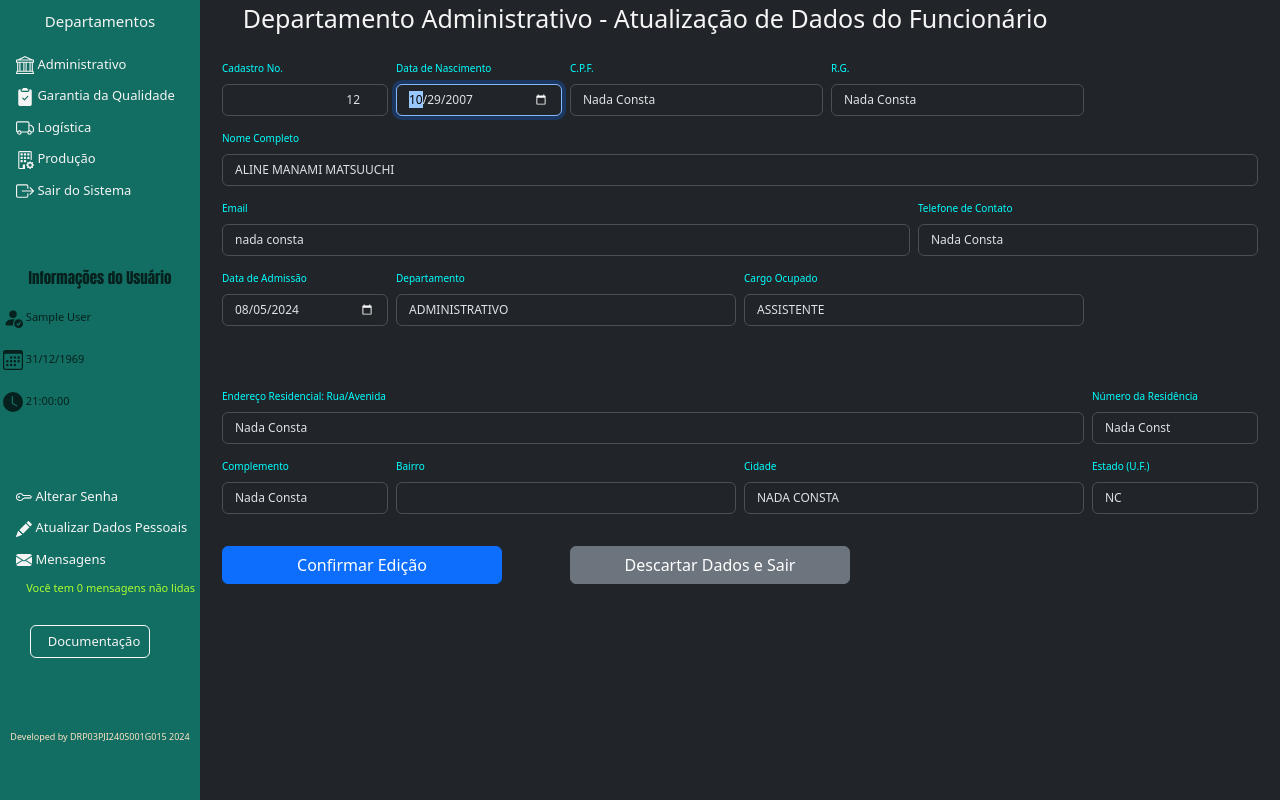
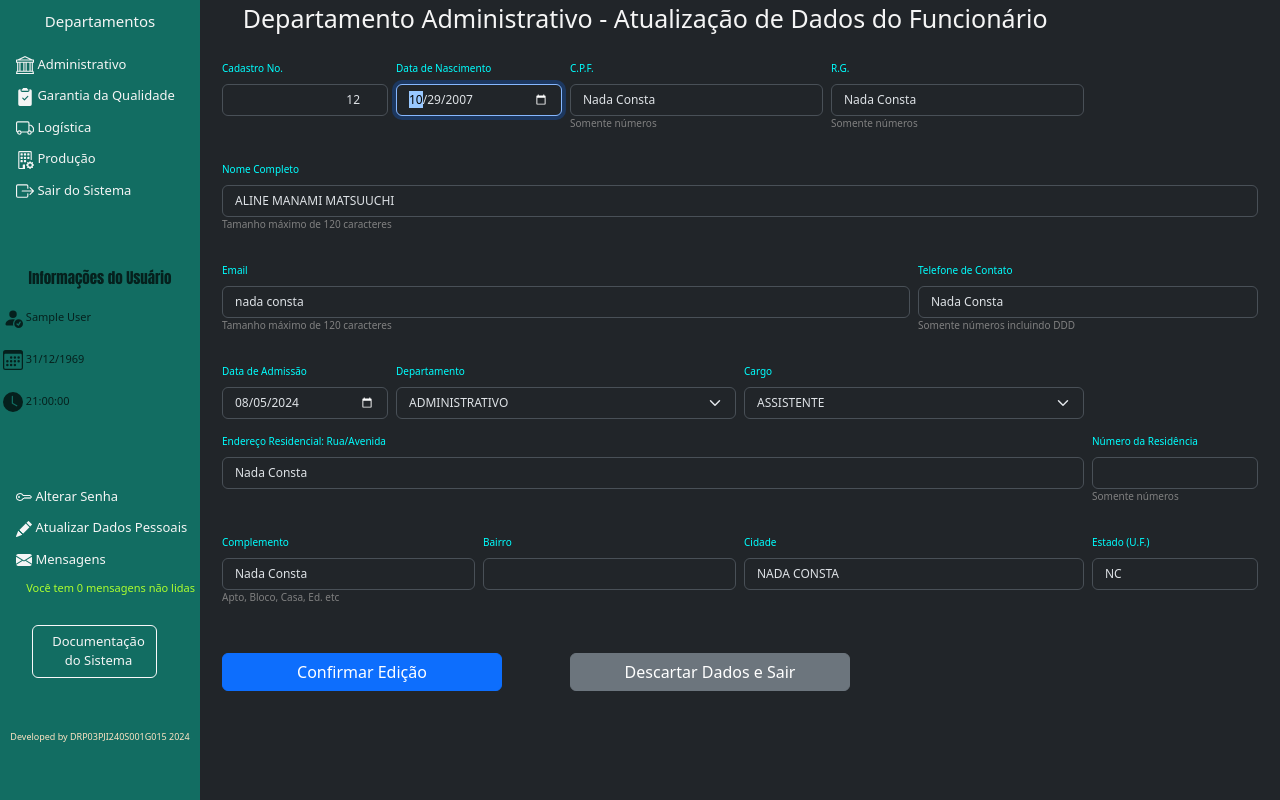
Before and after one commit to GRUPO014-PI-UNIVESP/DRP03PJI240S001G015, a PHP site: page /08EditaRegistroFuncionario.php?id=12 in a window 1280 px wide. Run offline with PHP 8.4, Linux system fonts and the light colour scheme; the visitor is signed in with stand-in values (Sample User, id 1); data comes from the database, SQL or seed files in the repository.

Commit message:
correções e atualizações

```diff
--- a/06QuadroFuncionarios.php
+++ b/06QuadroFuncionarios.php
@@ -57,8 +57,8 @@ $query_depto->execute();
                           <path d='M12.854.146a.5.5 0 0 0-.707 0L10.5 1.793 14.207 5.5l1.647-1.646a.5.5 0 0 0 0-.708zm.646 6.061L9.793 2.5 3.293 9H3.5a.5.5 0 0 1 .5.5v.5h.5a.5.5 0 0 1 .5.5v.5h.5a.5.5 0 0 1 .5.5v.5h.5a.5.5 0 0 1 .5.5v.207zm-7.468 7.468A.5.5 0 0 1 6 13.5V13h-.5a.5.5 0 0 1-.5-.5V12h-.5a.5.5 0 0 1-.5-.5V11h-.5a.5.5 0 0 1-.5-.5V10h-.5a.5.5 0 0 1-.175-.032l-.179.178a.5.5 0 0 0-.11.168l-2 5a.5.5 0 0 0 .65.65l5-2a.5.5 0 0 0 .168-.11z'/>
                         </svg></a>
                       <a class="btn btn-sm btn-danger" href="<?php echo $acesso9 ?>?id=<?php echo $id1 ?>">
-                        <svg xmlns='http://www.w3.org/2000/svg' width='16' height='16' fill='currentColor' class='bi bi-pencil-fill' viewBox='0 0 16 16'>
-                          <path d='M12.854.146a.5.5 0 0 0-.707 0L10.5 1.793 14.207 5.5l1.647-1.646a.5.5 0 0 0 0-.708zm.646 6.061L9.793 2.5 3.293 9H3.5a.5.5 0 0 1 .5.5v.5h.5a.5.5 0 0 1 .5.5v.5h.5a.5.5 0 0 1 .5.5v.5h.5a.5.5 0 0 1 .5.5v.207zm-7.468 7.468A.5.5 0 0 1 6 13.5V13h-.5a.5.5 0 0 1-.5-.5V12h-.5a.5.5 0 0 1-.5-.5V11h-.5a.5.5 0 0 1-.5-.5V10h-.5a.5.5 0 0 1-.175-.032l-.179.178a.5.5 0 0 0-.11.168l-2 5a.5.5 0 0 0 .65.65l5-2a.5.5 0 0 0 .168-.11z'/>
+                        <svg xmlns="http://www.w3.org/2000/svg" width="16" height="16" fill="currentColor" class="bi bi-trash3-fill" viewBox="0 0 16 16">
+                          <path d="M11 1.5v1h3.5a.5.5 0 0 1 0 1h-.538l-.853 10.66A2 2 0 0 1 11.115 16h-6.23a2 2 0 0 1-1.994-1.84L2.038 3.5H1.5a.5.5 0 0 1 0-1H5v-1A1.5 1.5 0 0 1 6.5 0h3A1.5 1.5 0 0 1 11 1.5m-5 0v1h4v-1a.5.5 0 0 0-.5-.5h-3a.5.5 0 0 0-.5.5M4.5 5.029l.5 8.5a.5.5 0 1 0 .998-.06l-.5-8.5a.5.5 0 1 0-.998.06m6.53-.528a.5.5 0 0 0-.528.47l-.5 8.5a.5.5 0 0 0 .998.058l.5-8.5a.5.5 0 0 0-.47-.528M8 4.5a.5.5 0 0 0-.5.5v8.5a.5.5 0 0 0 1 0V5a.5.5 0 0 0-.5-.5"/>
                         </svg></a>
                     </td>
                   </tr><?php } ?>
--- a/08EditaRegistroFuncionario.php
+++ b/08EditaRegistroFuncionario.php
@@ -2,6 +2,13 @@
 // inclusão do banco de dados e estrutura base da página web
 include_once 'ConnectDB.php';
 include_once 'EstruturaPrincipal.php';
+
+// busca informações da tabela 'departamentos'
+$query_depto = $connDB->prepare("SELECT * FROM departamentos");
+$query_depto->execute();
+// busca informações da tabela 'cargos'
+$query_cargo = $connDB->prepare("SELECT * FROM cargos");
+$query_cargo->execute();
 
 //verifica identificador do registro para busca no banco de dados
 if(!empty($_GET['id'])){
@@ -33,17 +40,11 @@ if(!empty($dados['submit'])){
   if(!empty($dados['uf']))       {$estado   = strtoupper($dados['uf']);       }else{$estado   = 'NC';}
 
   // definir credencial de acordo com cargo
-  $credencial = '';
-  switch($cargo){
-    case 'DIRETOR(A) EXECUTIVO(A)': $credencial = 7; break;  case 'GERENTE'               : $credencial = 6; break;
-    case 'SUPERVISOR(A)'          : $credencial = 5; break;  case 'ANALISTA SR'           : $credencial = 4; break;
-    case 'ANALISTA JR'            : $credencial = 3; break;  case 'ASSISTENTE'            : $credencial = 2; break;
-    case 'LÍDER DE PRODUÇÃO'      : $credencial = 3; break;  case 'OPERADOR(A) DE MÁQUINA': $credencial = 2; break;
-    case 'SERVENTE'               : $credencial = 1; break;  case 'MECÂNICO(A) CHEFE'     : $credencial = 4; break;
-    case 'MECÂNICO'               : $credencial = 3; break;  case 'ENGENHEIRO(A)'         : $credencial = 5; break;
-    case 'TECNICO(A)'             : $credencial = 3; break;  case 'PROGRAMADOR(A)'        : $credencial = 2; break;
-    case 'MOTORISTA'              : $credencial = 1; break;  case 'FAXINEIRO'             : $credencial = 1; break;
-  }
+  $query_cred = $connDB->prepare("SELECT CREDENCIAL FROM cargos WHERE CARGO = :cargo LIMIT 1");
+  $query_cred->bindParam(':cargo', $dados['cargo'], PDO::PARAM_STR);
+  $query_cred->execute();
+  $result_cred = $query_cred->fetch(PDO::FETCH_ASSOC);
+  $credencial = $result_cred['CREDENCIAL'];
 
   $registra = $connDB->prepare("UPDATE quadro_funcionarios
                                 SET    NOME_FUNCIONARIO = :nomeFunc, DATA_ADMISSAO = :dataAdmi, CARGO = :cargo, DEPARTAMENTO = :departamento, CREDENCIAL = :credencial,
@@ -91,26 +92,31 @@ if(isset($_SESSION['msg'])){
         <div class="col-md-3">
           <label for="cpfFunc" class="form-label" style="font-size: 10px; color:aqua">C.P.F.</label>
           <input style="font-size: 12px" type="text" class="form-control" id="CPFInput" name="cpfFunc" value="<?php echo $rowID['CPF'];?>" maxlength="11" onkeyup="criaMascara('CPF')">
+          <p style="font-size: 10px; color: grey">Somente números</p>
         </div>
 
         <div class="col-md-3">
           <label for="rgFunc" class="form-label" style="font-size: 10px; color:aqua">R.G.</label>
           <input style="font-size: 12px" type="text" class="form-control" id="RGInput" name="rgFunc" value="<?php echo $rowID['RG'];?>" maxlength="9" onkeyup="criaMascara('RG')">
+          <p style="font-size: 10px; color: grey">Somente números</p>
         </div>
 
         <div class="col-12">
           <label for="nomeFunc" class="form-label" style="font-size: 10px; color:aqua">Nome Completo</label>
           <input style="font-size: 12px; text-transform:uppercase" type="text" class="form-control" id="nomeFunc" name="nomeFunc" value="<?php echo $rowID['NOME_FUNCIONARIO'];?>" maxlength="120">
+          <p style="font-size: 10px; color: grey">Tamanho máximo de 120 caracteres</p>
         </div>
 
         <div class="col-8">
           <label for="emailFunc" class="form-label" style="font-size: 10px; color:aqua">Email</label>
           <input style="font-size: 12px; text-transform:lowercase" type="text" class="form-control" id="emailFunc" name="emailFunc" value="<?php echo $rowID['EMAIL'];?>">
+          <p style="font-size: 10px; color: grey">Tamanho máximo de 120 caracteres</p>
         </div>
 
         <div class="col-md-4">
           <label for="telefone" class="form-label" style="font-size: 10px; color:aqua">Telefone de Contato</label>
           <input style="font-size: 12px" type="text" class="form-control" id="CelularInput" name="telefone" value="<?php echo $rowID['TELEFONE'];?>" maxlength="11" onkeyup="criaMascara('Celular')">
+          <p style="font-size: 10px; color: grey">Somente números incluindo DDD</p>
         </div>
 
         <div class="col-md-2">
@@ -120,32 +126,44 @@ if(isset($_SESSION['msg'])){
 
         <div class="col-md-4">
           <label for="departamento" class="form-label" style="font-size: 10px; color:aqua">Departamento</label>
-          <input style="font-size: 12px; text-transform:uppercase" type="text" class="form-control" id="departamento" name="departamento" value="<?php echo $rowID['DEPARTAMENTO'];?>">
+          <select style="font-size: 12px" id="departamento" class="form-select" name="departamento" value="<?php echo $rowID['DEPARTAMENTO'];?>">
+            <option style="font-size: 12px" selected><?php echo $rowID['DEPARTAMENTO'];?></option>
+            <?php
+              while($selDepto = $query_depto->fetch(PDO::FETCH_ASSOC)){?>
+                <option style="font-size: 12px"><?php echo $selDepto['DEPARTAMENTO']; ?></option> <?php
+              }?>
+          </select>
         </div>
 
         <div class="col-md-4">
-          <label for="cargo" class="form-label" style="font-size: 10px; color:aqua">Cargo Ocupado</label>
-          <input style="font-size: 12px; text-transform:uppercase" type="text" class="form-control" id="cargo" name="cargo" value="<?php echo $rowID['CARGO'];?>">
+          <label for="cargo" class="form-label" style="font-size: 10px; color:aqua">Cargo</label>
+          <select style="font-size: 12px" id="cargo" class="form-select" name="cargo" value="<?php echo $rowID['CARGO'];?>">
+            <option style="font-size: 12px" selected><?php echo $rowID['CARGO'];?></option>
+            <?php
+              while($selCargo = $query_cargo->fetch(PDO::FETCH_ASSOC)){?>
+                <option style="font-size: 12px"><?php echo $selCargo['CARGO']; ?></option> <?php
+              }?>
+          </select>
         </div>
 
         <div class="col-10">
-          <br><br>
           <label for="ruaRes" class="form-label" style="font-size: 10px; color:aqua">Endereço Residencial: Rua/Avenida</label>
           <input style="font-size: 12px" type="text" class="form-control" id="ruaRes" name="ruaRes" value="<?php echo $rowID['RUA_RES'];?>">
         </div>
 
         <div class="col-md-2">
-          <br><br>
           <label for="numRes" class="form-label" style="font-size: 10px; color:aqua">Número da Residência</label>
-          <input style="font-size: 12px" type="text" class="form-control" id="numRes" name="numRes" value="<?php echo $rowID['NUM_RES'];?>"maxlength="6">
+          <input style="font-size: 12px" type="number" class="form-control" id="numRes" name="numRes" value="<?php echo $rowID['NUM_RES'];?>"maxlength="6">
+          <p style="font-size: 10px; color: grey">Somente números</p>
         </div>
 
-        <div class="col-md-2">
+        <div class="col-md-3">
           <label for="cplRes" class="form-label" style="font-size: 10px; color:aqua">Complemento</label>
           <input style="font-size: 12px" type="text" class="form-control" id="cplRes" name="cplRes" value="<?php echo $rowID['COMPLEMENTO'];?>">
+          <p style="font-size: 10px; color: grey">Apto, Bloco, Casa, Ed. etc</p>
         </div>
 
-        <div class="col-md-4">
+        <div class="col-md-3">
           <label for="bairro" class="form-label" style="font-size: 10px; color:aqua">Bairro</label>
           <input style="font-size: 12px; text-transform:uppercase" type="text" class="form-control" id="bairro" name="bairro" value="<?php echo $rowID['BAIRRO'];?>">
         </div>
--- a/17NovaMsg.php
+++ b/17NovaMsg.php
@@ -89,7 +89,7 @@ if(!empty($msg_query['enviar'])){
                   placeholder="Mensagem em até 500 caracteres"></textarea>
       </div>
       <div class="col-md-2">
-        <input style="width: 150px" class="btn btn-primary" type="submit" id="enviar" name="enviar" value="Enviar">
+        <input style="width: 140px" class="btn btn-primary" type="submit" id="enviar" name="enviar" value="Enviar">
       </div><br>
       <div class="col-md-3">
         <input style="width: 150px" class="btn btn-secondary" type="reset" id="reset" name="reset" value="Descartar e Sair" onclick="location.href='15Mensagens.php'">
--- a/EstruturaPrincipal.php
+++ b/EstruturaPrincipal.php
@@ -19,17 +19,15 @@
 
   if($_SESSION['departamento'] === 'ADMINISTRATIVO' || $_SESSION['credencial'] >= 4){
      $acesso1  = '00SeletorAdministrativo.php'   ;     $_SESSION['ordena'] = 'NOME_FUNCIONARIO';
-     $acesso5  = '06QuadroFuncionarios.php'      ;
-     $acesso7  = '07CadastroFuncionario.php'     ;
-     $acesso8  = '08EditaRegistroFuncionario.php';
-     $acesso9  = '10DeletaFunc.php'              ;
-     $acesso10 = '11CadastroFuncionario.php'     ;
-     $acesso11 = '30EntradaPedido.php'           ;
+     $acesso5  = '06QuadroFuncionarios.php'      ;     $acesso7  = '07CadastroFuncionario.php' ;
+     $acesso8  = '08EditaRegistroFuncionario.php';     $acesso9  = '10DeletaFunc.php'          ;
+     $acesso10 = '11CadastroFuncionario.php'     ;     $acesso11 = '30EntradaPedido.php'           ;
+
   }else{ $acesso1 = ''; $acesso5 = ''; $acesso7 = ''; $acesso8 = ''; $acesso9 = ''; $acesso10 = ''; $acesso11 = '';}
 
   if($_SESSION['departamento'] === 'QUALIDADE'      || $_SESSION['credencial'] >= 4){
-    $acesso2 = '01SeletorGQualidade.php';
-    $acesso12 = '40RegistroAnalise.php'           ;
+    $acesso2  = '01SeletorGQualidade.php';
+    $acesso12 = '40RegistroAnalise.php'  ;
   }else{ $acesso2 = ''; $acesso12 = ''; }
 
   if($_SESSION['departamento'] === 'LOGÍSTICA'      || $_SESSION['credencial'] >= 4){
@@ -272,13 +270,20 @@ function limitador($texto, $limite, $quebra = true){ $tamanho = strlen($texto);
             <path d="M.05 3.555A2 2 0 0 1 2 2h12a2 2 0 0 1 1.95 1.555L8 8.414zM0 4.697v7.104l5.803-3.558zM6.761 8.83l-6.57 4.027A2 2 0 0 0 2 14h12a2 2 0 0 0 1.808-1.144l-6.57-4.027L8 9.586zm3.436-.586L16 11.801V4.697z"/>
           </svg> Mensagens</a>
       <P style="padding: 5px; color: greenyellow; float: right"><?php echo ' Você tem ' .$numMsg. ' mensagens não lidas' ?></P><br><br><br>
-      <a class="btn btn-outline-light" href="Cenário do Projeto.pdf" target="_blank" role="button" style="margin-left: 15%; width: 120px;">Documentação</a>
+      <div class="container text-center">
+        <div class="row">
+          <div class="col" style="margin-left: 10%">
+          <a class="btn btn-outline-light" href="Cenário do Projeto.pdf" target="_blank" role="button" style="width: 125px; text-align: center">Documentação do Sistema</a>
+          </div>
+        </div>
+      </div>
     </div>
 
     <!-- Rodapé com créditos-->
     <div class="sidebarFoot">
       <p style="font-size:9px; color:bisque;text-align: center;">Developed by DRP03PJI240S001G015 2024</p>
     </div>
+
     <!-- Área Principal-->
     <div class="main">
 
```
Also changed, not shown: 07CadastroFuncionario.php (+25 -17 lines), 09EditaDadosPessoais.php (+11 -4 lines), ConnectDB.php (+8 -0 lines).
